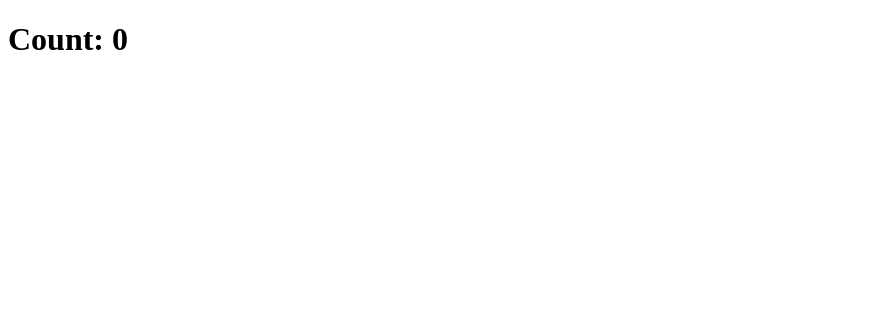
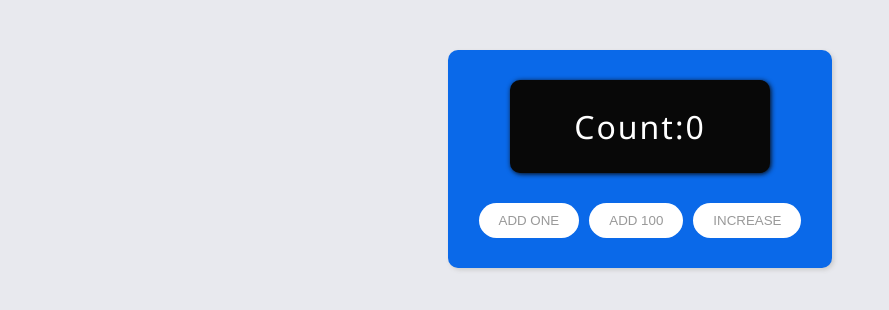
Before and after one commit to mate-academy/react_counter, a React (Create React App) app: page / in a window 1280 px wide. Shown: the top 310 px of the page, without its empty margins (0-889 px from the left). Built offline with nearby package versions, Linux system fonts and the light colour scheme; the HTML template or start-up script is replaced by a standard one.

Commit message:
Solution

```diff
--- a/src/App.js
+++ b/src/App.js
@@ -2,15 +2,43 @@ import React from 'react';
 import './App.scss';
 
 class App extends React.Component {
-  addOne = () => {};
+  state = {
+    count: 0,
+  }
 
-  add100 = () => {};
+  addOne = () => {
+    this.setState(state => (
+      { count: state.count + 1 }
+    ));
+  };
 
-  increase = () => {};
+  add100 = () => {
+    this.setState(state => (
+      { count: state.count + 100 }
+    ));
+  };
+
+  increase = () => {
+    if (this.state.count % 5 === 0) {
+      this.add100();
+    }
+
+    this.addOne();
+  };
 
   render() {
     return (
-      <h1>Count: 0</h1>
+      <div className="App">
+        <h1 className="App__counter">
+          Count:
+          {this.state.count}
+        </h1>
+        <div className="App__buttons">
+          <button type="button" onClick={this.addOne}>add one</button>
+          <button type="button" onClick={this.add100}>add 100</button>
+          <button type="button" onClick={this.increase}>increase</button>
+        </div>
+      </div>
     );
   }
 }
--- a/src/App.scss
+++ b/src/App.scss
@@ -1 +1,66 @@
-// styles go here
+*,
+*::before,
+*::after {
+  box-sizing: border-box;
+}
+
+html {
+  font-family: "Segoe UI", sans-serif;
+}
+
+body,
+h1 {
+  margin: 0;
+}
+
+body {
+  background-color: #e8e9ee;
+}
+
+.App {
+  width: 30vw;
+  margin: 50px auto;
+  padding: 30px;
+
+  display: flex;
+  flex-direction: column;
+  align-items: center;
+
+  background-color: #0a69e9;
+  box-shadow: 2px 2px 4px #ccc;
+  border-radius: 10px;
+
+  &__counter {
+    width: 80%;
+    margin-bottom: 30px;
+    padding: 25px 15px;
+
+    background-color: #080808;
+    text-align: center;
+    color: #fff;
+    font-weight: 500;
+    letter-spacing: 2px;
+
+    border-radius: 10px;
+    box-shadow: 1px 1px 5px #080808;
+  }
+
+  & button {
+    margin-right: 10px;
+    padding: 10px 20px;
+    background-color: #fff;
+
+    border-radius: 20px;
+    border: none;
+    outline: none;
+
+    color: #999;
+    text-transform: uppercase;
+
+    cursor: pointer;
+  }
+
+  & button:last-child {
+    margin-right: 0;
+  }
+}
```
